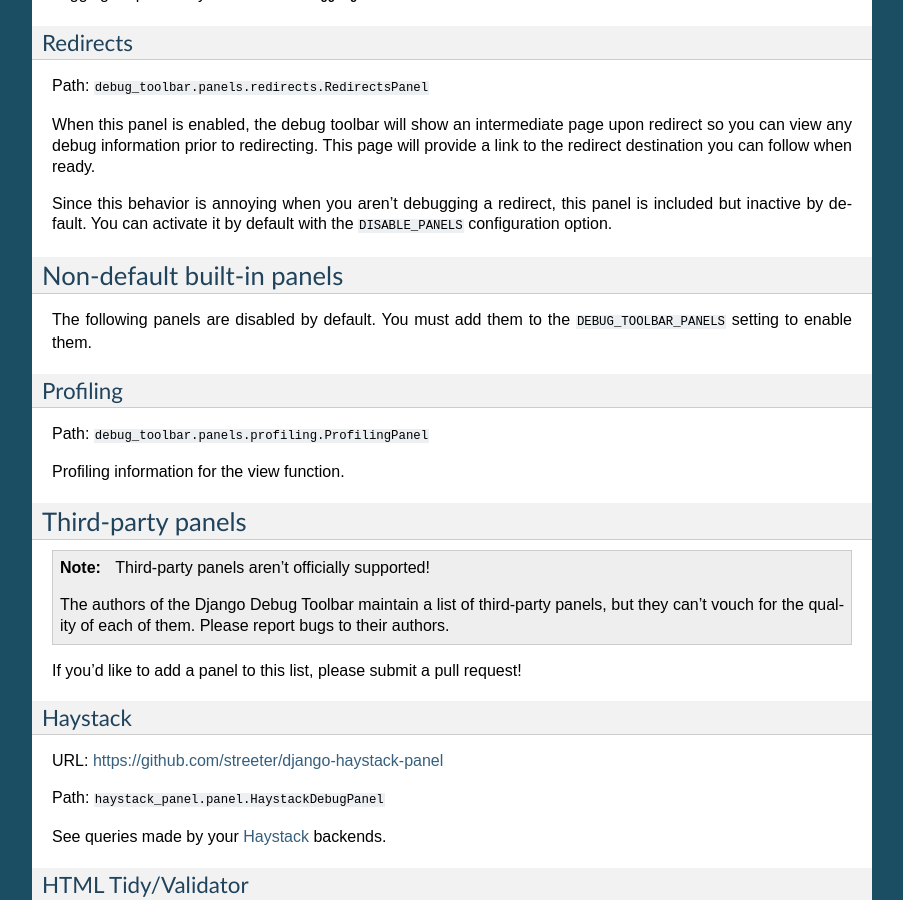
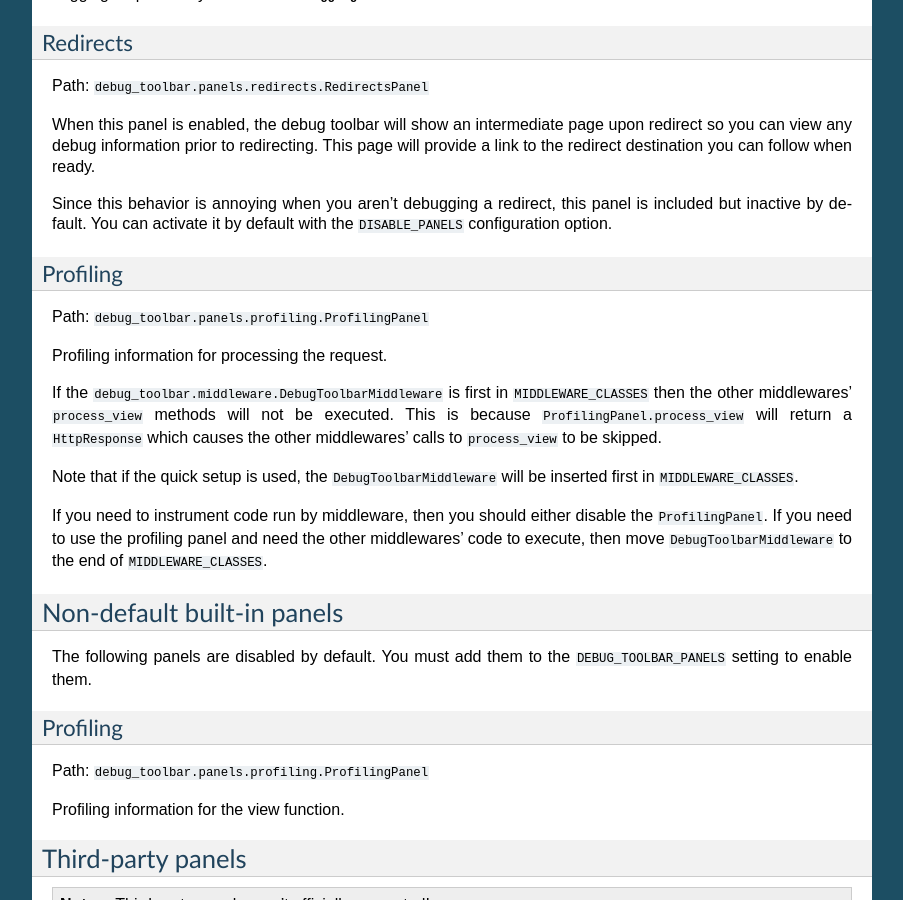
Before and after one commit to jazzband/django-debug-toolbar, a Sphinx documentation site: the page built from docs/panels.rst, in a window 1280 px wide and 900 px high, scrolled down 1731 px. Shown: the whole window, without its empty margins (198-1101 px from the left). Built offline with Sphinx 7.4.7, drawn with Linux system fonts in a browser that asks for light colours.

Commit message:
Added documentation around ProfilingPanel and problems with the middlware.
Closes #497

```diff
--- a/docs/panels.rst
+++ b/docs/panels.rst
@@ -104,6 +104,29 @@
 Since this behavior is annoying when you aren't debugging a redirect, this
 panel is included but inactive by default. You can activate it by default with
 the ``DISABLE_PANELS`` configuration option.
+
+.. _profiling-panel:
+
+Profiling
+~~~~~~~~~
+
+Path: ``debug_toolbar.panels.profiling.ProfilingPanel``
+
+Profiling information for processing the request.
+
+If the ``debug_toolbar.middleware.DebugToolbarMiddleware`` is first in
+``MIDDLEWARE_CLASSES`` then the other middlewares' ``process_view`` methods
+will not be executed. This is because ``ProfilingPanel.process_view`` will
+return a ``HttpResponse`` which causes the other middlewares' calls to
+``process_view`` to be skipped.
+
+Note that if the quick setup is used, the ``DebugToolbarMiddleware`` will
+be inserted first in ``MIDDLEWARE_CLASSES``.
+
+If you need to instrument code run by middleware, then you should either
+disable the ``ProfilingPanel``. If you need to use the profiling panel and
+need the other middlewares' code to execute, then move
+``DebugToolbarMiddleware`` to the end of ``MIDDLEWARE_CLASSES``.
 
 
 Non-default built-in panels
```
Also changed, not shown: docs/tips.rst (+10 -0 lines).
